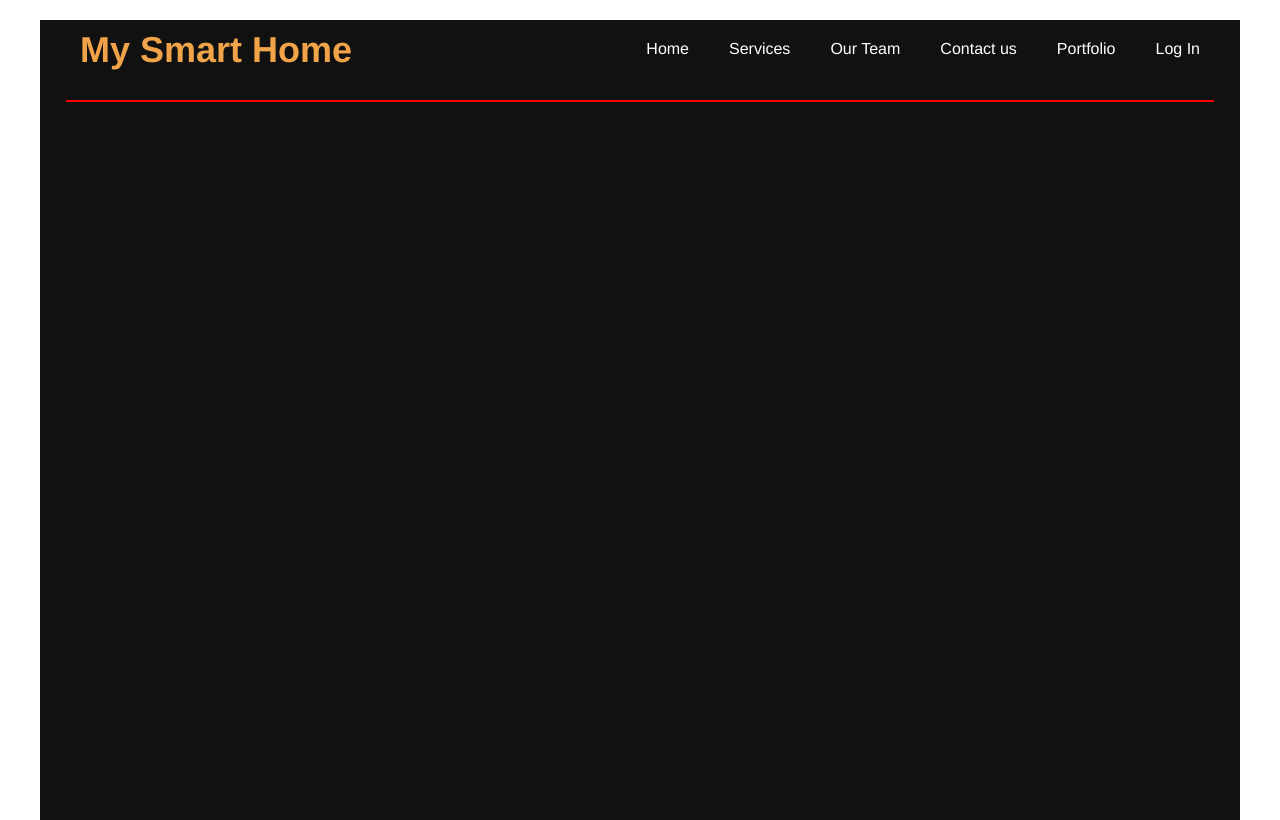
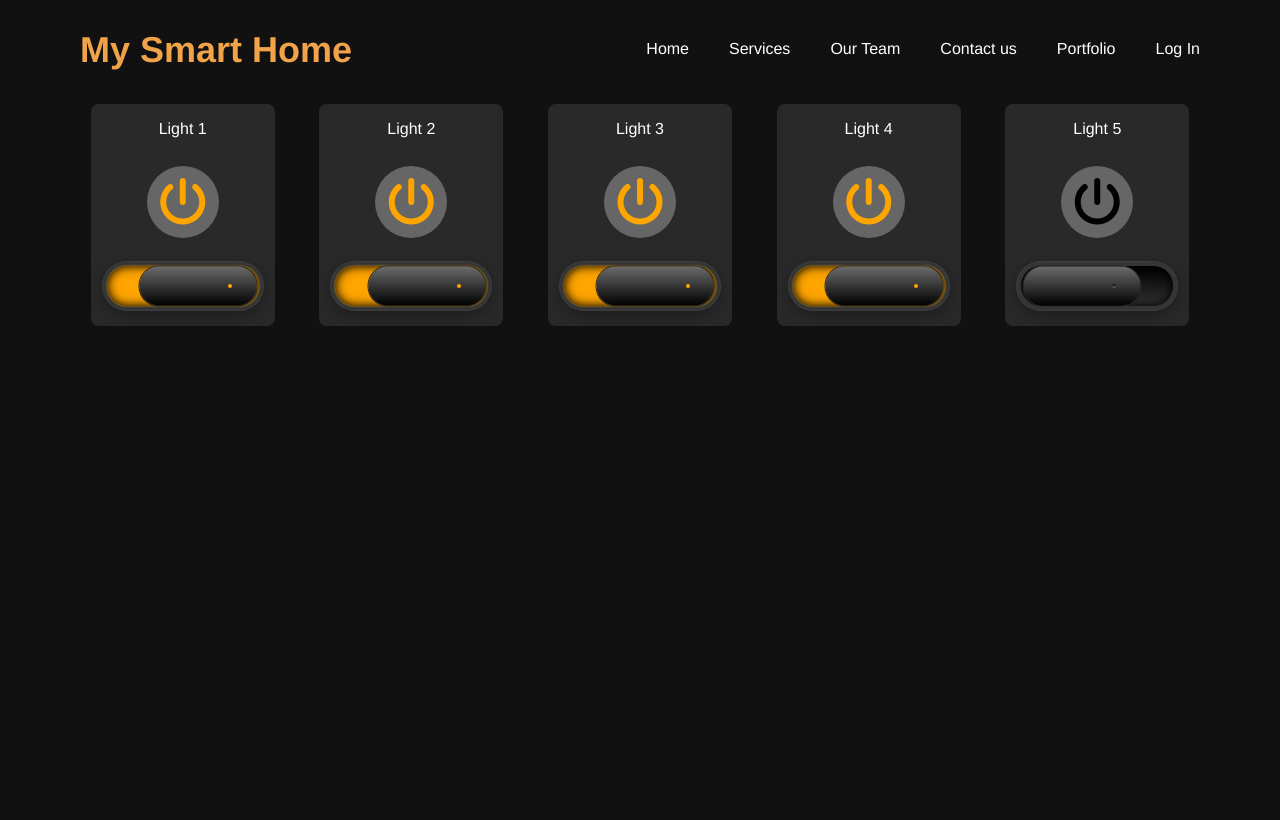
Before and after one commit to arun-alagesan/homeautomation, a Vue app in the folder my-home/web/vue-ui/: page / in a window 1280 px wide. Built offline with nearby package versions, Linux system fonts and the light colour scheme.

Commit message:
Swipe Switch Component

```diff
--- a/my-home/web/vue-ui/public/index.html
+++ b/my-home/web/vue-ui/public/index.html
@@ -6,6 +6,7 @@
     <meta name="viewport" content="width=device-width,initial-scale=1.0">
     <link rel="icon" href="<%= BASE_URL %>favicon.ico">
     <title><%= htmlWebpackPlugin.options.title %></title>
+    <link rel="stylesheet" href="https://use.fontawesome.com/d4b5745a35.css">
   </head>
   <body>
     <noscript>
--- a/my-home/web/vue-ui/src/App.vue
+++ b/my-home/web/vue-ui/src/App.vue
@@ -14,6 +14,11 @@
 </template>
 
 <style lang="scss">
+html{
+  margin-bottom: 1em;
+  background-color: rgb(17, 17,17);
+}
+
 body{
   margin: 0;
   padding: 0;
@@ -24,10 +29,10 @@ body{
   font-family: Avenir, Helvetica, Arial, sans-serif;
   -webkit-font-smoothing: antialiased;
   -moz-osx-font-smoothing: grayscale;
-  margin:0 auto;
+  margin:2px auto;
   padding: 0;
   max-width: 1200px;
-  height: 100vh;
+  height:100%;
   background-color : rgb(17, 17,17);
   color : rgb(241, 163,73)
 }
--- a/my-home/web/vue-ui/src/components/ui/switch/switch-panel.vue
+++ b/my-home/web/vue-ui/src/components/ui/switch/switch-panel.vue
@@ -1,15 +1,35 @@
 <template>
-    <div class="switch-panel" >
+    <div class="switch-panel">
+        <component  v-for="item in this.switches" :key="item.id"  :is="item.type" :controldata="item"   />
     </div>
 </template>
 
 <script lang="ts">
+    import swipe from "@/components/ui/switch/switch-wifi-swipe.vue";
+
     export default {
 
         name : 'SwitchPanel',
 
+        data(){
+            return{
+                switchType : 'swipe-switch',
+                switches : [
+                    { id: '0', name:'Light 1', icon:'power-off', state:1, type:'swipe-switch'},
+                    { id: '1', name:'Light 2', icon:'power-off', state:1, type:'swipe-switch'},
+                    { id: '2', name:'Light 3', icon:'power-off', state:1, type:'swipe-switch'},
+                    { id: '3', name:'Light 4', icon:'power-off', state:1, type:'swipe-switch'},
+                    { id: '4', name:'Light 5', icon:'power-off', state:0, type:'swipe-switch'}
+                ]
+            }
+        },
+
         created (){
             console.log("SwitchPanel - Created")
+        },
+
+        components:{
+            'swipe-switch' : swipe
         }
 
     }
@@ -17,9 +37,9 @@
 
 <style lang="scss" scoped>
     .switch-panel{
-        margin:1em;
-        padding :0;
-        border:1px solid red;
+        margin:0em;
+        padding:0em;
+        border:0px solid red;
         display: flex;
         flex-flow: row wrap;
         justify-content:space-evenly;
--- a/my-home/web/vue-ui/src/components/ui/switch/switch-wifi-swipe.vue
+++ b/my-home/web/vue-ui/src/components/ui/switch/switch-wifi-swipe.vue
@@ -0,0 +1,159 @@
+<template>
+    <div class="swipe">
+        <div class="control">
+            <div class="control-name">{{name}}</div>
+
+            <div class="control-switch" :class="{on : checked}"><div class="control-icon center"><i class="fa fa-3x fa-power-off"> </i></div></div>
+
+            <div class="control-state"><input type="checkbox" name="control-state" id="" data-value='all' :checked="checked" @change="controlChanged($event)" /></div>
+        </div>
+    </div>
+</template>
+<script>
+export default {
+    name : 'Swipe',
+    props:[
+        'controldata'
+    ],
+    data(){
+
+        return{
+            name : this.controldata.name,
+            checked : this.controldata.state
+        }
+
+    },
+    methods:{
+        controlChanged : function(e){
+            this.checked = !this.checked;
+            console.log ("Control name : " + this.name + " state :" + this.checked );
+        }
+    },
+    created() {
+        console.log("Swipe Switch created for :" + this.name);
+    },
+}
+</script>
+<style lang="scss" scoped>
+.swipe{
+    border:0px solid green;
+    margin :.25em;
+    background-color: #292929;
+    width: 10em;
+    padding:.75em;
+    border-radius: .5em;
+
+    .control{
+    border:0px solid blue;
+    text-align: center;
+    color:black;
+
+        .control-name
+        {
+            border:0px solid red;
+            color : white;
+            padding: .25em;
+        }
+
+        .on{
+                color: orange;
+        }
+
+        .control-switch{
+            border:0px solid orange;
+            position: relative;
+            height: 7rem;
+            padding: .25em;
+
+            .control-icon{
+                background-color: #666;
+                border-radius: 50%;
+                padding:.75em;
+            }
+            .center{
+                position: absolute;
+                top:50%;
+                left: 50%;
+                transform: translate(-50%,-50%);
+            }
+
+        }
+
+        .control-state{
+            border:0px solid red;
+            color:red;
+            padding : .25em;
+            margin: 0;
+
+            input[type=checkbox]{
+                color:red;
+                padding :.25em;
+                border: 0px solid greenyellow;
+                -webkit-appearance: none;
+                position: relative;
+                width: 100%;
+                height: 40px;
+                padding :0;
+                margin: 0;
+                border-radius: 20px;
+                background: linear-gradient(0deg,#333,#000);
+                outline: none;
+                box-shadow: 0 0 0 4px #353535,
+                            0 0 0 5px #3e3e3e,
+                            inset 0 0 10px  rgba(0,0,0,1),
+                            0 5px 20px rgba(0,0,0,.5),
+                            inset 0 0 15px rgba(0,0,0,.2);
+
+
+                &:before{
+                    content: '';
+                    position: absolute;
+                    top :0;
+                    left: 0;
+                    width: 80%;
+                    height: 40px;
+                    border-radius: 20px;
+                    background : linear-gradient(0deg, #000, #6b6b6b);
+                    box-shadow: 0 0 0 1px #232323;
+                    transform: scale(.96,.98);
+                    transition: .25s;
+
+                }
+                &:after{
+                    content: '';
+                    position: absolute;
+                    top :calc(50% - 2px);
+                    left: 60%;
+                    width: 4px;
+                    height: 4px;
+                    border-radius: 50%;
+                    background : linear-gradient(0deg,#6b6b6b,#000);
+                    transition: .25s;
+                }
+
+
+                &:checked{
+                    background: linear-gradient(0deg,orange,orange);
+                    box-shadow: 0 0 2px orange,
+                                0 0 0 4px #353535,
+                                0 0 0 5px #3e3e3e,
+                                inset 0 0 10px  rgba(0,0,0,1),
+                                0 5px 20px rgba(0,0,0,.5),
+                                inset 0 0 15px rgba(0,0,0,.2);
+
+                    &:after{
+                        left: 80%;
+                        background : linear-gradient(0deg, orange, orange);
+                    }
+
+                    &:before{
+                        left : 20%;
+                    }
+                }
+
+            }
+        }
+
+    }
+}
+</style>
--- a/my-home/web/vue-ui/src/views/Home.vue
+++ b/my-home/web/vue-ui/src/views/Home.vue
@@ -1,6 +1,6 @@
 <template>
   <div class="home">
-    <switch-panel > SwitchPanel </switch-panel>
+    <switch-panel></switch-panel>
   </div>
 </template>
 
@@ -11,7 +11,7 @@ import SwitchPanel from "@/components/ui/switch/switch-panel.vue";
 export default {
   name: "Home",
   components: {
-    'switch-panel' : SwitchPanel
+    "switch-panel": SwitchPanel
   }
 };
 </script>
```
